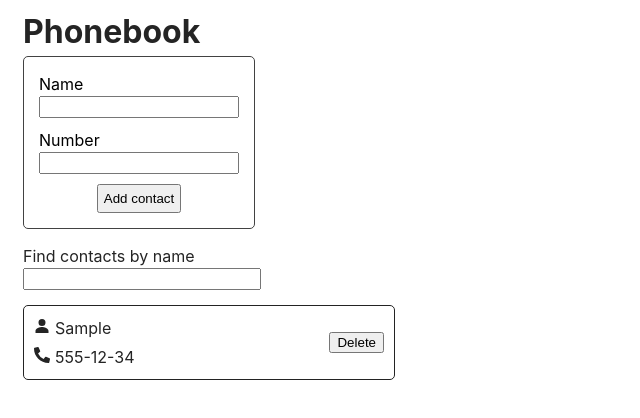
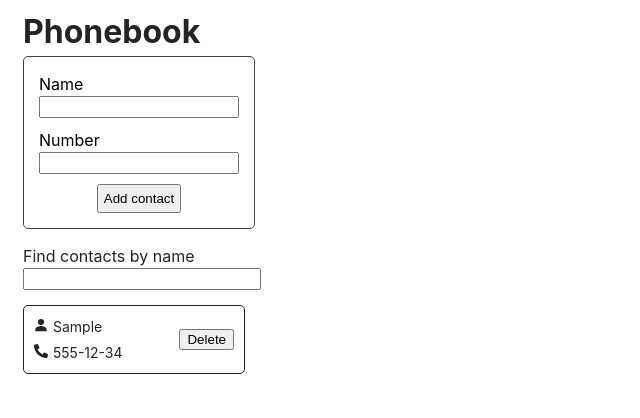
Before and after one commit to YevhenPetrovskyi/goit-react-hw-03, a React (Vite) app: page / in a window 1280 px wide. Both pictures are taken after typing "Sample", "5551234" into the empty fields and a click on the button "Add contact". Shown: the top 418 px of the page, without its empty margins (0-640 px from the left). Built offline with nearby package versions, Linux system fonts and the light colour scheme.

Commit message:
fixed styles

```diff
--- a/src/components/ContsctList/Contact.module.css
+++ b/src/components/ContsctList/Contact.module.css
@@ -1,9 +1,10 @@
 .contact {
+  font-size: 14px;
   display: flex;
   align-items: center;
   justify-content: space-between;
   gap: 10px;
-  width: 350px;
+  width: 200px;
   padding: 10px;
   border: 1px solid #232323;
   border-radius: 5px;
```
